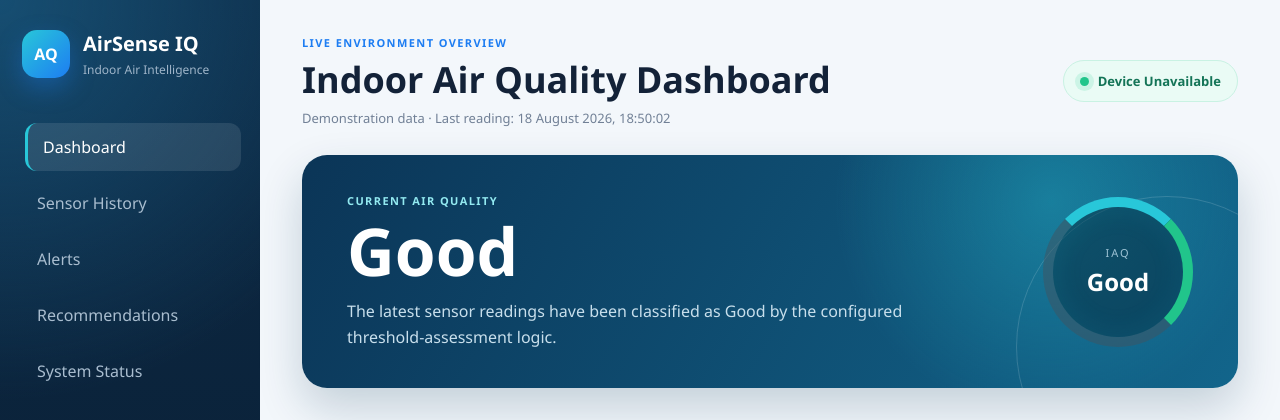
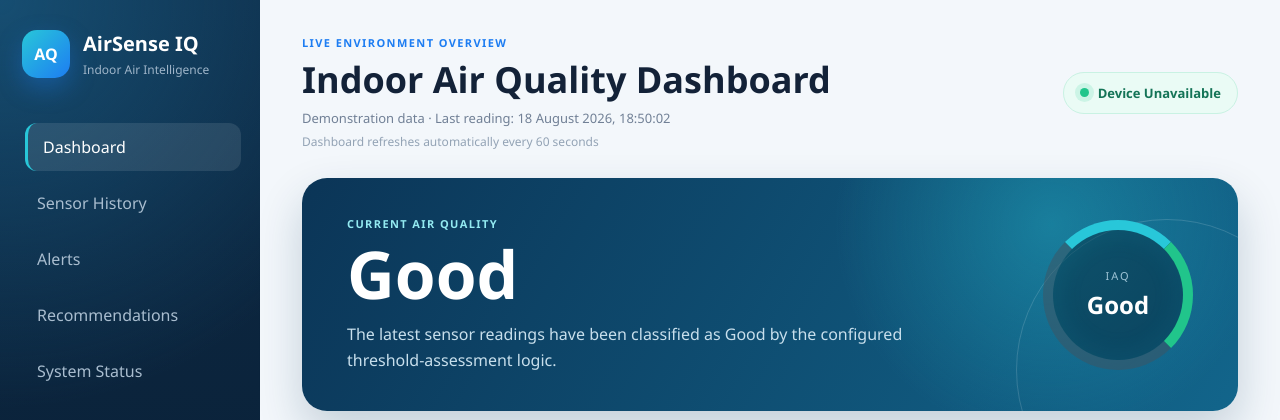
Before and after one commit to trevolan/iot-iaq-monitoring-system, a Flask app: page / in a window 1280 px wide. Shown: the top 420 px of the page. Run offline with Flask 3, Linux system fonts and the light colour scheme.

Commit message:
Add automatic dashboard refresh

```diff
--- a/static/style.css
+++ b/static/style.css
@@ -599,3 +599,8 @@ body {
     border-right-color: #d71949;
     background: rgba(67, 10, 25, 0.55);
 }
+.refresh-note {
+    margin: 6px 0 0;
+    color: #93a3b5;
+    font-size: 12px;
+}
--- a/templates/index.html
+++ b/templates/index.html
@@ -3,6 +3,7 @@
 <head>
     <meta charset="UTF-8">
     <meta name="viewport" content="width=device-width, initial-scale=1.0">
+    <meta http-equiv="refresh" content="60">
 
     <title>AirSense IQ Dashboard</title>
 
@@ -46,7 +47,11 @@
                     <p class="eyebrow">LIVE ENVIRONMENT OVERVIEW</p>
                     <h1>Indoor Air Quality Dashboard</h1>
                     <p class="last-updated">
-                        {{ data_source }} · Last reading: {{ last_updated }}
+                         {{ data_source }} · Last reading: {{ last_updated }}
+                    </p>
+
+                    <p class="refresh-note">
+                         Dashboard refreshes automatically every 60 seconds
                     </p>
                 </div>
 
```
